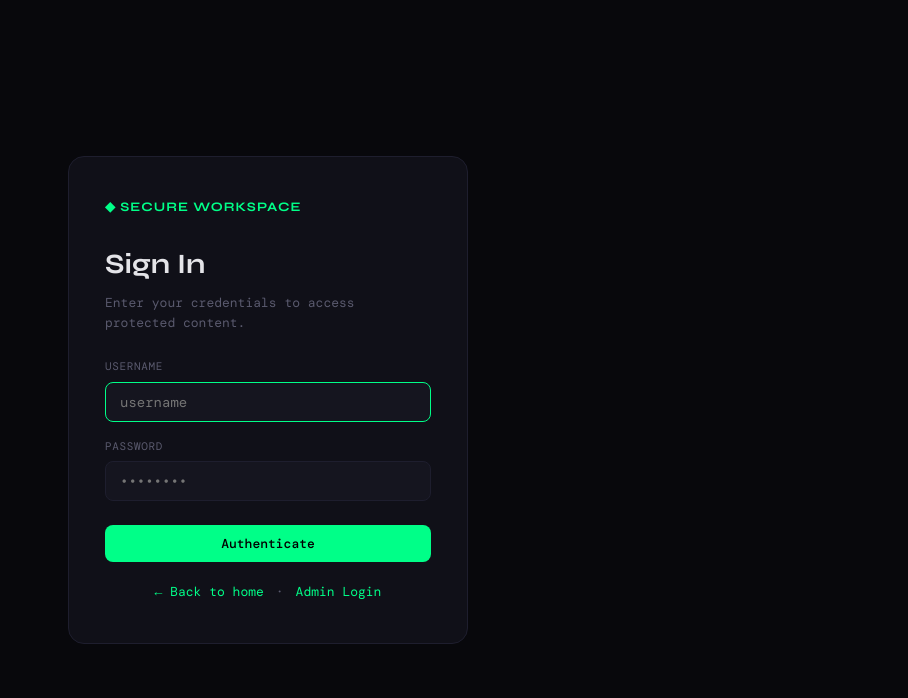
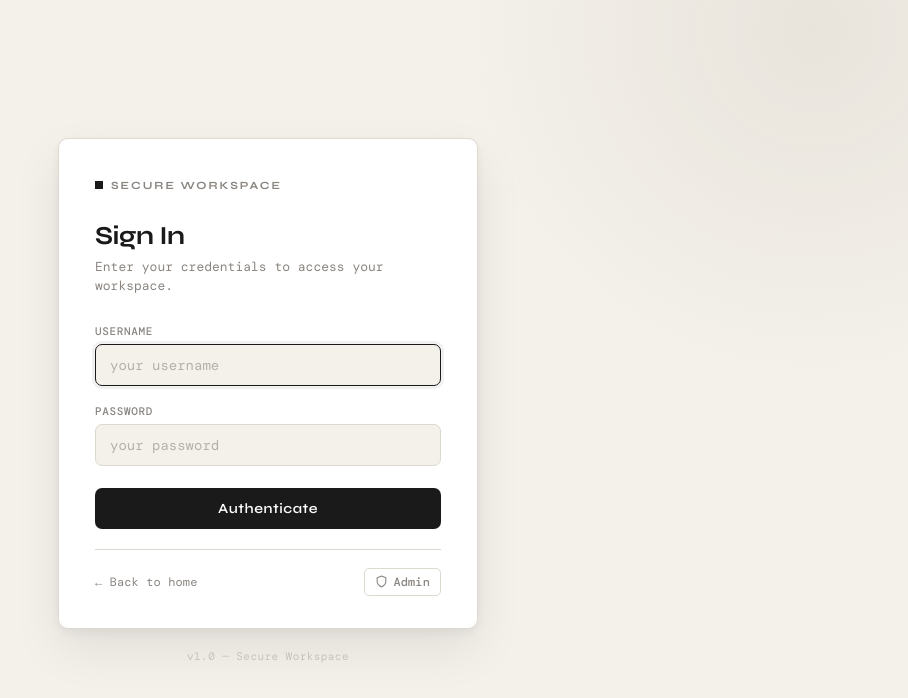
Before and after one commit to servervaivaicomputer/vvc_office_v3, a plain HTML site: page frontend/login/index.html in a window 1280 px wide. Shown: the whole page, without its empty margins (372-1280 px from the left). Drawn offline with nearby package versions, Linux system fonts and the light colour scheme; a web font is replaced by a local one.

Commit message:
Update index.html

```diff
--- a/frontend/login/index.html
+++ b/frontend/login/index.html
@@ -6,45 +6,328 @@
 <title>Login — Secure Workspace</title>
 <link rel="preconnect" href="https://fonts.googleapis.com">
 <link href="https://fonts.googleapis.com/css2?family=Syne:wght@400;600;700&family=DM+Mono:wght@300;400;500&display=swap" rel="stylesheet">
-<link rel="stylesheet" href="/css/style.css">
+<style>
+  *,
+  *::before,
+  *::after {
+    margin: 0;
+    padding: 0;
+    box-sizing: border-box;
+  }
+
+  :root {
+    --bg: #f4f1eb;
+    --surface: #ffffff;
+    --accent: #1a1a1a;
+    --accent-soft: #e8e5df;
+    --text: #1a1a1a;
+    --text-muted: #8a8580;
+    --border: #ddd8d0;
+    --success: #2d6a4f;
+    --error: #c1292e;
+    --shadow: 0 1px 3px rgba(0,0,0,0.04), 0 8px 24px rgba(0,0,0,0.06);
+    --shadow-lg: 0 4px 12px rgba(0,0,0,0.06), 0 20px 48px rgba(0,0,0,0.08);
+    --radius: 10px;
+    --font-display: 'Syne', sans-serif;
+    --font-mono: 'DM Mono', monospace;
+  }
+
+  body {
+    font-family: var(--font-mono);
+    background: var(--bg);
+    color: var(--text);
+    min-height: 100vh;
+    display: flex;
+    align-items: center;
+    justify-content: center;
+    padding: 20px;
+    position: relative;
+    overflow: hidden;
+  }
+
+  body::before {
+    content: '';
+    position: fixed;
+    top: -40%;
+    right: -20%;
+    width: 700px;
+    height: 700px;
+    border-radius: 50%;
+    background: radial-gradient(circle, rgba(200,190,175,0.25) 0%, transparent 70%);
+    pointer-events: none;
+  }
+
+  body::after {
+    content: '';
+    position: fixed;
+    bottom: -30%;
+    left: -15%;
+    width: 500px;
+    height: 500px;
+    border-radius: 50%;
+    background: radial-gradient(circle, rgba(180,170,155,0.2) 0%, transparent 70%);
+    pointer-events: none;
+  }
+
+  .auth-page {
+    width: 100%;
+    max-width: 420px;
+    position: relative;
+    z-index: 1;
+    animation: fadeUp 0.5s ease forwards;
+  }
+
+  @keyframes fadeUp {
+    from { opacity: 0; transform: translateY(16px); }
+    to   { opacity: 1; transform: translateY(0); }
+  }
+
+  .auth-card {
+    background: var(--surface);
+    border: 1px solid var(--border);
+    border-radius: var(--radius);
+    box-shadow: var(--shadow-lg);
+    padding: 40px 36px 32px;
+  }
+
+  .auth-brand {
+    font-family: var(--font-display);
+    font-size: 11px;
+    font-weight: 700;
+    letter-spacing: 0.18em;
+    text-transform: uppercase;
+    color: var(--text-muted);
+    margin-bottom: 28px;
+    display: flex;
+    align-items: center;
+    gap: 8px;
+  }
+
+  .auth-brand::before {
+    content: '';
+    width: 8px;
+    height: 8px;
+    background: var(--accent);
+    display: inline-block;
+  }
+
+  h1 {
+    font-family: var(--font-display);
+    font-size: 26px;
+    font-weight: 700;
+    color: var(--text);
+    margin-bottom: 6px;
+    letter-spacing: -0.02em;
+  }
+
+  .auth-sub {
+    font-size: 13px;
+    color: var(--text-muted);
+    margin-bottom: 28px;
+    line-height: 1.5;
+  }
+
+  .alert {
+    padding: 10px 14px;
+    border-radius: 6px;
+    font-size: 13px;
+    margin-bottom: 18px;
+    line-height: 1.45;
+    border: 1px solid;
+  }
+
+  .alert.error {
+    background: #fdf2f2;
+    color: var(--error);
+    border-color: #f5c6c6;
+  }
+
+  .alert.success {
+    background: #f0f9f4;
+    color: var(--success);
+    border-color: #b7e4c7;
+  }
+
+  label {
+    display: block;
+    font-size: 11px;
+    font-weight: 500;
+    letter-spacing: 0.06em;
+    text-transform: uppercase;
+    color: var(--text-muted);
+    margin-bottom: 6px;
+  }
+
+  input[type="text"],
+  input[type="password"] {
+    width: 100%;
+    padding: 11px 14px;
+    font-family: var(--font-mono);
+    font-size: 14px;
+    color: var(--text);
+    background: var(--bg);
+    border: 1px solid var(--border);
+    border-radius: 7px;
+    margin-bottom: 18px;
+    transition: border-color 0.2s ease, box-shadow 0.2s ease;
+    outline: none;
+  }
+
+  input[type="text"]:focus,
+  input[type="password"]:focus {
+    border-color: var(--accent);
+    box-shadow: 0 0 0 3px rgba(26,26,26,0.06);
+  }
+
+  input::placeholder {
+    color: #b5b0a8;
+  }
+
+  .btn-primary {
+    width: 100%;
+    padding: 12px 20px;
+    font-family: var(--font-display);
+    font-size: 14px;
+    font-weight: 600;
+    letter-spacing: 0.04em;
+    color: #fff;
+    background: var(--accent);
+    border: none;
+    border-radius: 7px;
+    cursor: pointer;
+    transition: background 0.2s ease, transform 0.15s ease, box-shadow 0.2s ease;
+    margin-top: 4px;
+  }
+
+  .btn-primary:hover {
+    background: #333;
+    box-shadow: 0 2px 8px rgba(0,0,0,0.12);
+  }
+
+  .btn-primary:active {
+    transform: scale(0.985);
+  }
+
+  .btn-primary:disabled {
+    opacity: 0.55;
+    cursor: not-allowed;
+    transform: none;
+  }
+
+  .divider {
+    display: flex;
+    align-items: center;
+    gap: 14px;
+    margin: 24px 0 20px;
+    font-size: 11px;
+    color: var(--text-muted);
+    letter-spacing: 0.06em;
+    text-transform: uppercase;
+  }
+
+  .divider::before,
+  .divider::after {
+    content: '';
+    flex: 1;
+    height: 1px;
+    background: var(--border);
+  }
+
+  .auth-footer {
+    display: flex;
+    justify-content: space-between;
+    align-items: center;
+    margin-top: 20px;
+    padding-top: 18px;
+    border-top: 1px solid var(--border);
+  }
+
+  .auth-footer a {
+    font-size: 12px;
+    color: var(--text-muted);
+    text-decoration: none;
+    transition: color 0.2s ease;
+    letter-spacing: 0.01em;
+  }
+
+  .auth-footer a:hover {
+    color: var(--text);
+  }
+
+  .admin-link {
+    display: inline-flex;
+    align-items: center;
+    gap: 5px;
+    font-size: 12px;
+    font-weight: 500;
+    color: var(--text-muted);
+    text-decoration: none;
+    padding: 5px 10px;
+    border: 1px solid var(--border);
+    border-radius: 5px;
+    transition: all 0.2s ease;
+  }
+
+  .admin-link:hover {
+    color: var(--text);
+    border-color: var(--accent);
+    background: var(--accent-soft);
+  }
+
+  .admin-link svg {
+    width: 13px;
+    height: 13px;
+  }
+
+  .version {
+    text-align: center;
+    margin-top: 20px;
+    font-size: 11px;
+    color: #c5c0b8;
+    letter-spacing: 0.04em;
+  }
+</style>
 </head>
 <body>
+
 <div class="auth-page">
   <div class="auth-card">
-    <div class="auth-brand">◆ SECURE WORKSPACE</div>
+    <div class="auth-brand">Secure Workspace</div>
     <h1>Sign In</h1>
-    <p class="auth-sub">Enter your credentials to access protected content.</p>
+    <p class="auth-sub">Enter your credentials to access your workspace.</p>
 
     <div id="alert" class="alert" style="display:none"></div>
 
     <form id="loginForm" autocomplete="off">
       <label for="username">Username</label>
-      <input type="text" id="username" name="username" required minlength="3" maxlength="30" placeholder="username" autofocus>
+      <input type="text" id="username" name="username" required minlength="3" maxlength="30" placeholder="your username" autofocus>
 
       <label for="password">Password</label>
-      <input type="password" id="password" name="password" required minlength="1" placeholder="••••••••">
+      <input type="password" id="password" name="password" required minlength="1" placeholder="your password">
 
-      <button type="submit" class="btn-primary full" id="submitBtn">Authenticate</button>
+      <button type="submit" class="btn-primary" id="submitBtn">Authenticate</button>
     </form>
 
     <div class="auth-footer">
       <a href="/">← Back to home</a>
-      <span>·</span>
-      <a href="/admin/">Admin Login</a>
+      <a href="/admin" class="admin-link">
+        <svg xmlns="http://www.w3.org/2000/svg" viewBox="0 0 24 24" fill="none" stroke="currentColor" stroke-width="2" stroke-linecap="round" stroke-linejoin="round"><path d="M12 22s8-4 8-10V5l-8-3-8 3v7c0 6 8 10 8 10z"/></svg>
+        Admin
+      </a>
     </div>
   </div>
+  <div class="version">v1.0 — Secure Workspace</div>
 </div>
 
 <script src="/js/app.js"></script>
 <script>
-const form   = document.getElementById('loginForm');
-const alertEl = document.getElementById('alert');
-const btn     = document.getElementById('submitBtn');
+var form   = document.getElementById('loginForm');
+var alertEl = document.getElementById('alert');
+var btn     = document.getElementById('submitBtn');
 
-/* Redirect URL থেকে error message দেখাও */
-const params = new URLSearchParams(window.location.search);
+var params = new URLSearchParams(window.location.search);
 if (params.get('error')) {
-  const msgs = {
+  var msgs = {
     invalid_token:  'Your session token was invalid. Please log in again.',
     expired:        'Your session has expired. Please log in again.',
     blocked:        'Your account has been blocked. Contact an administrator.',
@@ -56,47 +339,44 @@ if (params.get('error')) {
   showAlert(msgs[params.get('error')] || 'Authentication error.', 'error');
 }
 
-form.addEventListener('submit', async (e) => {
+form.addEventListener('submit', async function(e) {
   e.preventDefault();
-  const username = document.getElementById('username').value.trim();
-  const password = document.getElementById('password').value;
+  var username = document.getElementById('username').value.trim();
+  var password = document.getElementById('password').value;
 
   if (!username || !password) return showAlert('Both fields required.', 'error');
 
   btn.disabled    = true;
-  btn.textContent = 'Authenticating…';
+  btn.textContent = 'Authenticating...';
 
-  /* ★ Auth.login() ব্যবহার করো */
-  const result = await Auth.login(username, password);
+  var result = await Auth.login(username, password);
 
   if (result.error) {
-    showAlert(
-      result.error +
-      (result.attemptsRemaining !== undefined
-        ? ` (${result.attemptsRemaining} attempts remaining)`
-        : ''),
-      'error'
-    );
+    var msg = result.error;
+    if (result.attemptsRemaining !== undefined) {
+      msg = msg + ' (' + result.attemptsRemaining + ' attempts remaining)';
+    }
+    showAlert(msg, 'error');
     btn.disabled    = false;
     btn.textContent = 'Authenticate';
     return;
   }
 
-  /* Login success — token sessionStorage-এ save হয়ে গেছে */
-  /* ★ Redirect frontend URL-এই হবে, backend-এ না */
-  const redirect = params.get('redirect');
+  var redirect = params.get('redirect');
 
   if (redirect && redirect.startsWith('/')) {
-    window.location.href = redirect;           // যেমন /about বা /workspace
+    window.location.href = redirect;
+  } else if (result.user && result.user.role === 'admin') {
+    window.location.href = '/admin';
   } else {
-    window.location.href = '/about/';          // default redirect
+    window.location.href = '/about/';
   }
 });
 
 function showAlert(msg, type) {
-  alertEl.textContent = msg;
-  alertEl.className   = 'alert ' + type;
-  alertEl.style.display = 'block';
+  alertEl.textContent    = msg;
+  alertEl.className      = 'alert ' + type;
+  alertEl.style.display  = 'block';
 }
 </script>
 </body>
```
